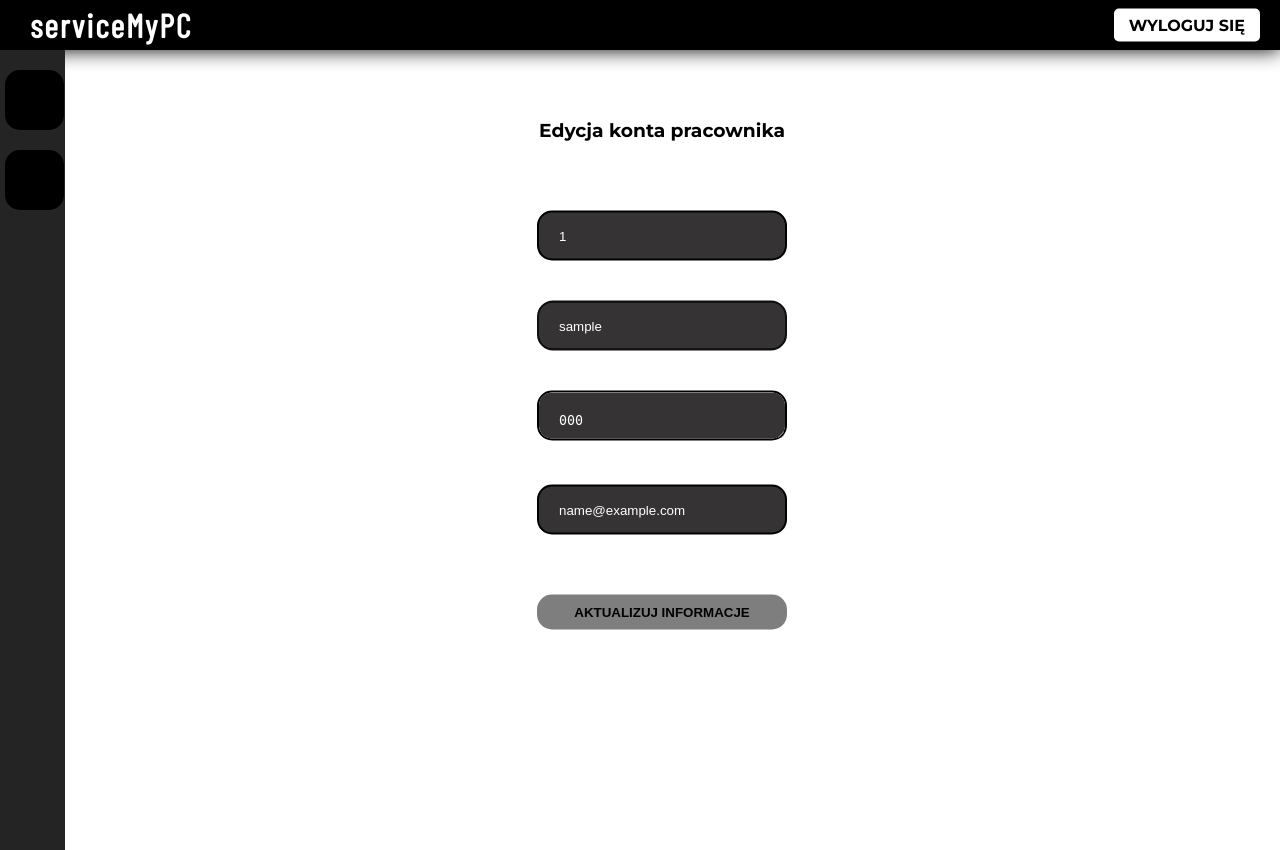
After one commit to Bartek1995/web-computer-service, a Django app: page /main/service/edit_employee_object/1 in a window 1280 px wide. The commit adds this page. Run offline with Django 3.2, Linux system fonts and the light colour scheme; tables that the repository leaves empty hold one stand-in row (values such as "Sample post"); some libraries are stand-ins or nearby versions.

Commit message:
Add edit employee feature

```diff
--- a/Web_Computer_Service/account/static/ServicePageCSS/MainPageCSS.css
+++ b/Web_Computer_Service/account/static/ServicePageCSS/MainPageCSS.css
@@ -31,7 +31,7 @@ html, body{
     box-shadow: 0px 0px 20px black;
 }
 
-.nav-top  > h2 {
+.nav-top h1 {
     position: absolute;
     left: 30px;
     top: 50%;
@@ -41,9 +41,10 @@ html, body{
     font-family: 'Barlow Condensed', sans-serif;
     color: white;
 }
-
+.nav-top h2 i {
+   margin-left: 10px;
+}
 .nav-top .btn-logout{
-    display: inline-block;
     position: absolute;
     top: 50%;
     right: 20px;
@@ -135,16 +136,35 @@ html, body{
     height: 150px;
 }
 
+/* -----------------CONTENT----------------- */
 
 .content {
     position: absolute;
     top: 80px;
     left: 150px;
     width: 80%;
-    height: 700px;
+    height: 90vh;
     /* background-color: rgba(92, 129, 238, 0.082); */
     border-radius: 20px;
 }
+
+
+.messages {
+    position: absolute;
+    bottom: 20px;
+    left: 50%;
+    transform: translate(-50%, -50%);
+    height: 40px;
+    width: 350px;
+    background-color: rgba(37, 201, 37, 0.788);
+    border-radius: 25px;
+
+    text-align: center;
+    line-height: 40px;
+}
+
+/* -----------------CREATING ACCOUNT COMPLETE----------------- */
+
 
 .account-create-complete {
     position: absolute;
@@ -225,6 +245,21 @@ html, body{
     left: 700px;
 }
 
+.phone-field-ext { display: none; }
+
+#id_phone_1 {
+    display: none;
+}
+
+/* -----------------FORMATING PASSWORD----------------- */
+
+.password {
+    display: none;
+}
+
+.generated-password {
+    margin-top: 40px;
+}
 /* -----------------EDIT EMPLOYEE PAGE----------------- */
 
 .edit-employee {
--- a/Web_Computer_Service/account/templates/account/service_functions/edit_employee.html
+++ b/Web_Computer_Service/account/templates/account/service_functions/edit_employee.html
@@ -23,7 +23,7 @@
                     <th>{{element.last_name}}</th>
                     <th>{{element.email}}</th>
                     <th class="flex-btn-containter">
-                        <a href="#" class="flex-btn edit-btn"><i class="ti ti-edit"></i></a>
+                        <a href="{% url 'Web_Computer_Service:edit_employee_object' element.id %}" class="flex-btn edit-btn"><i class="ti ti-edit"></i></a>
                         <a href="#" class="flex-btn delete-btn"><i class="ti ti-x"></i></a>
                     </th>
                 </tr>
--- /dev/null
+++ b/Web_Computer_Service/account/templates/account/service_functions/edit_employee_object_instance.html
@@ -0,0 +1,41 @@
+{% extends "service.html" %}
+{% load widget_tweaks %}
+
+
+{% block title %}Utwórz konto pracownika{% endblock %}
+
+{% block content %}
+
+<div class="creator">
+    <h3>Edycja konta pracownika</h3>
+
+    <form method="POST" enctype="multipart/form-data" class="form-employee">
+        {% csrf_token %}
+
+        <div class="form-area">
+            {% render_field form.employee_account_number class="form-field" placeholder="Numer pracownika" type="number" %}
+        </div>
+        <div class="form-area">
+            {% render_field form.username class="form-field" placeholder="Nazwa użytkownika" type="char" %}
+        </div>
+        <div class="form-area">
+            {% render_field form.phone class="form-field" placeholder="Numer telefonu" type="number" %}
+        </div>
+        <div class="form-area">
+            {% render_field form.email class="form-field" placeholder="Adres email" type="email" %}
+        </div>
+        <div class="form-area password">
+            {% render_field form.password1 class="form-field" placeholder="Hasło" type="password" value="randompassword" %}
+        </div>
+        <div class="form-area password">
+            {% render_field form.password2 class="form-field" placeholder="Potwierdź hasło" type="password" value="randompassword"%}
+        </div>
+        <button type="submit" class="btn-create-account">Aktualizuj informacje</button>
+    </form>
+</div>
+
+<div class="form-errors">
+    {{form.errors}}
+</div>
+
+{% endblock %}
--- a/Web_Computer_Service/account/urls.py
+++ b/Web_Computer_Service/account/urls.py
@@ -1,14 +1,18 @@
+from django.contrib.auth.views import LogoutView
 from django.urls import path
 from . import views
+from .views import LoginPage
 from django.conf import settings
 from django.conf.urls.static import static
-from .views import MainPage, ServiceMainPage
+from .views import ServiceMainPage
 app_name = "Web_Computer_Service"
 
 urlpatterns = [
-    path('', MainPage.as_view(), name="main"),
+    path('', LoginPage.as_view(), name="login"),
+    path('', LogoutView.as_view(), name="logout"),
     path('service', ServiceMainPage.as_view(), name="service"),
     path('service/create_employee', views.create_employee, name='create_employee'),
     path('service/create_customer', views.create_customer, name='create_customer'),
     path('service/edit_employee', views.edit_employee, name='edit_employee'),
+    path('service/edit_employee_object/<int:id>', views.edit_employee_object, name='edit_employee_object'),
 ] + static(settings.STATIC_URL, document_root=settings.STATIC_ROOT)
--- a/Web_Computer_Service/account/views.py
+++ b/Web_Computer_Service/account/views.py
@@ -1,20 +1,21 @@
-from django.forms.forms import Form
-from django.shortcuts import render
-from django.contrib.auth.views import LoginView
+from django.shortcuts import get_object_or_404, redirect, render
+from django.contrib.auth.views import LoginView, LogoutView
 from django.views.generic.edit import CreateView, FormView
 from django.views.generic.base import TemplateView
 from django.utils.crypto import get_random_string
+from django.contrib import messages
 from .forms import EmployeeCreationForm, CustomerCreationForm
 from .models import User
 
 def main(request):
     return render(request, 'index.html')
 
-class MainPage(LoginView):
+class LoginPage(LoginView):
     template_name = "account/index.html"
 
 class ServiceMainPage(TemplateView):
     template_name = 'service.html'
+
 
 def create_employee(request):
     if request.method == "POST":
@@ -34,6 +35,20 @@ def create_employee(request):
     else:
         form = EmployeeCreationForm()
     return render(request, 'service_functions/add_employee.html', {'form': form})
+
+def edit_employee_object(request, id):
+    employee = get_object_or_404(User, pk=id)
+    employee_password = employee.password
+    form = EmployeeCreationForm(request.POST or None, instance = employee)
+
+    if form.is_valid():
+        employee_temp = form.save(commit=False)
+        employee_temp.set_password(employee_password)
+        employee_temp.save()
+        messages.success(request, 'Konto pomyślnie zaktualizowane')
+        return redirect('Web_Computer_Service:service')
+
+    return render(request, 'service_functions/edit_employee_object_instance.html', {'form': form})
 
 def create_customer(request):
     if request.method == "POST":
```
